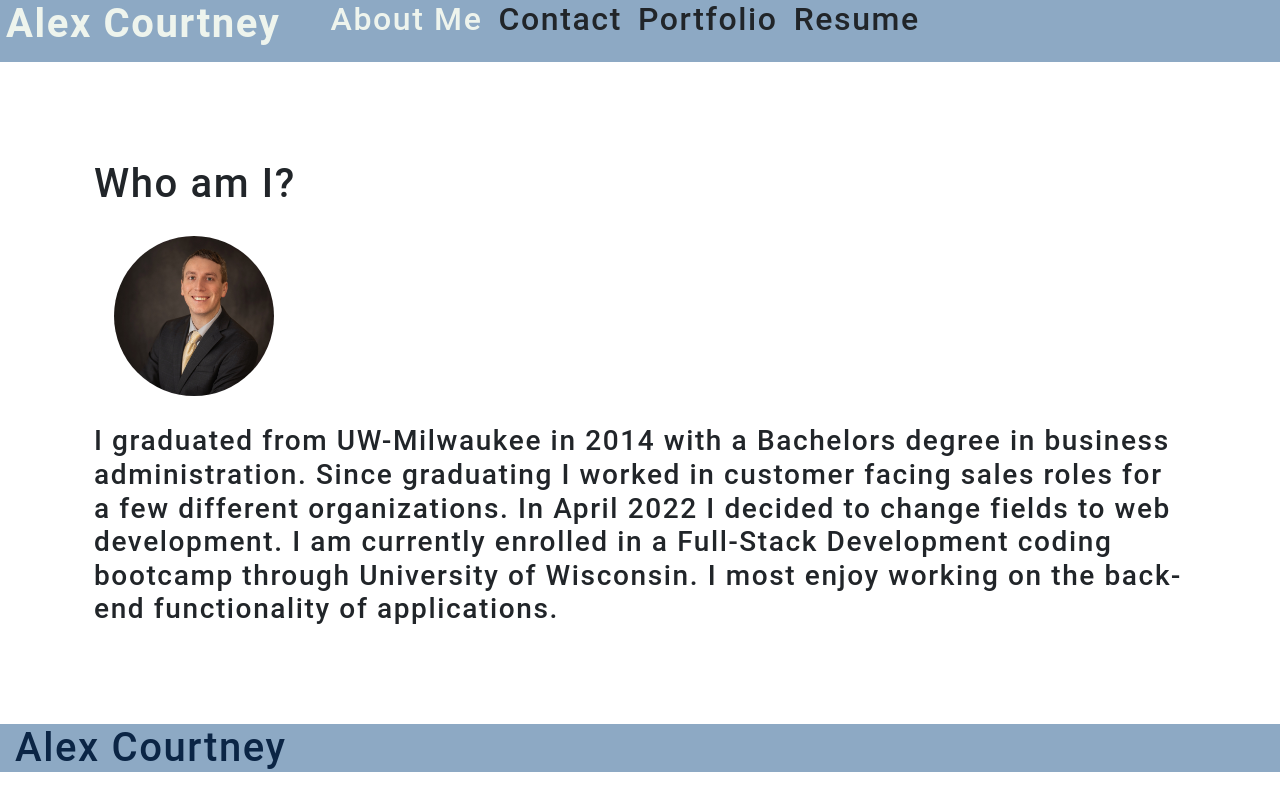
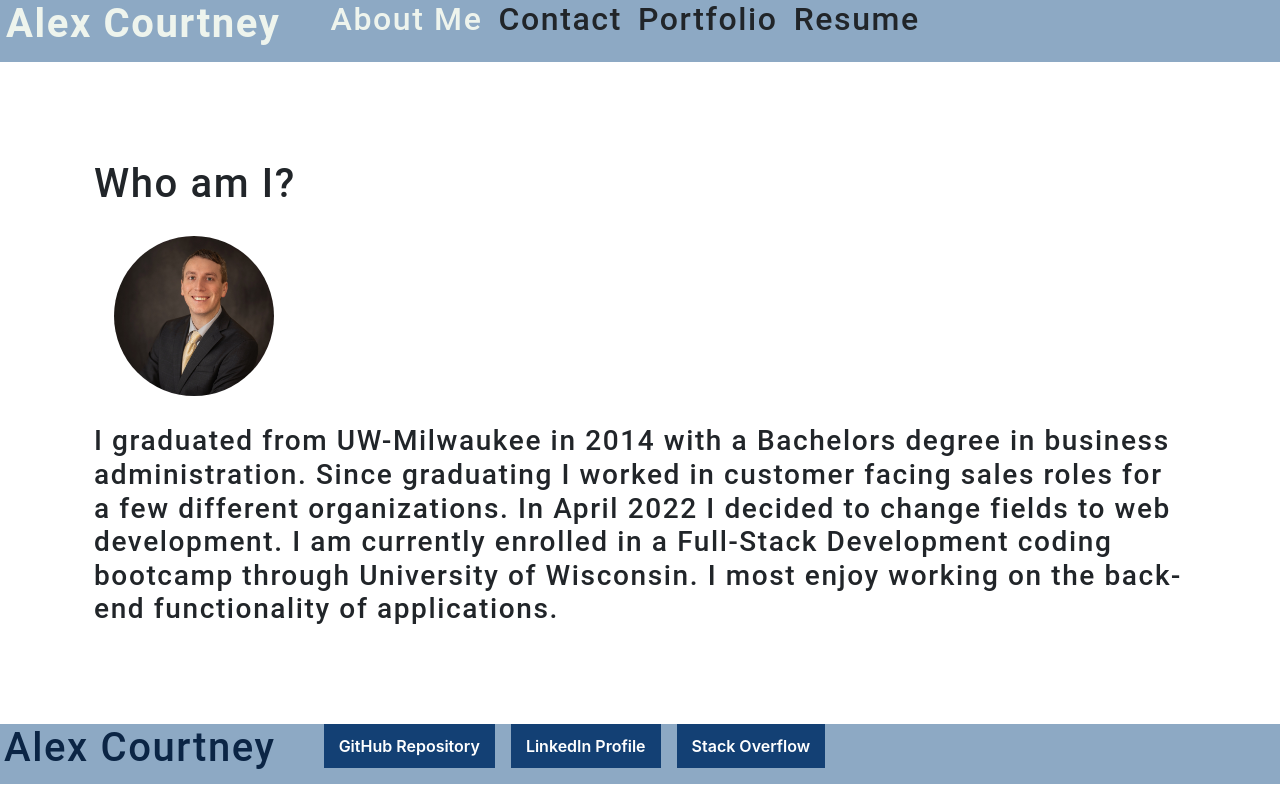
Before and after one commit to AlexCourtney18/react-portfolio, a React (Create React App) app: page / in a window 1280 px wide. Built offline with nearby package versions, Linux system fonts and the light colour scheme.

Commit message:
add buttons to footer for github linkedin and stackoverlow

```diff
--- a/src/components/Footer/index.js
+++ b/src/components/Footer/index.js
@@ -4,10 +4,27 @@ import React from 'react';
 
 function Footer() {
 
+    const openSite = url => {
+        window.open(url, '_blank', 'noopener,noreferrer');
+    };
 
     return (
-        <footer className='container-fluid' style={{ background: "#8DA9c4" }}>
+        <footer className='flex-row px-1' style={{ background: "#8DA9c4" }}>
             <h1 style={{ color: "#0B2545" }}>Alex Courtney</h1>
+            <nav>
+            <ul className='flex-row'>
+                <li className='mx-2'>
+                <button onClick={() => openSite('https://github.com/AlexCourtney18')}>GitHub Repository</button>
+                </li>
+                <li className='mx-2'>
+                <button onClick={() => openSite('https://www.linkedin.com/in/alex-courtney-b90106164/')}>LinkedIn Profile</button>
+                </li>
+                <li className='mx-2'>
+                <button onClick={() => openSite('https://stackoverflow.com/')}>Stack Overflow</button>
+                </li>
+            </ul>
+            </nav>
+
         </footer>
     )
 }
```
